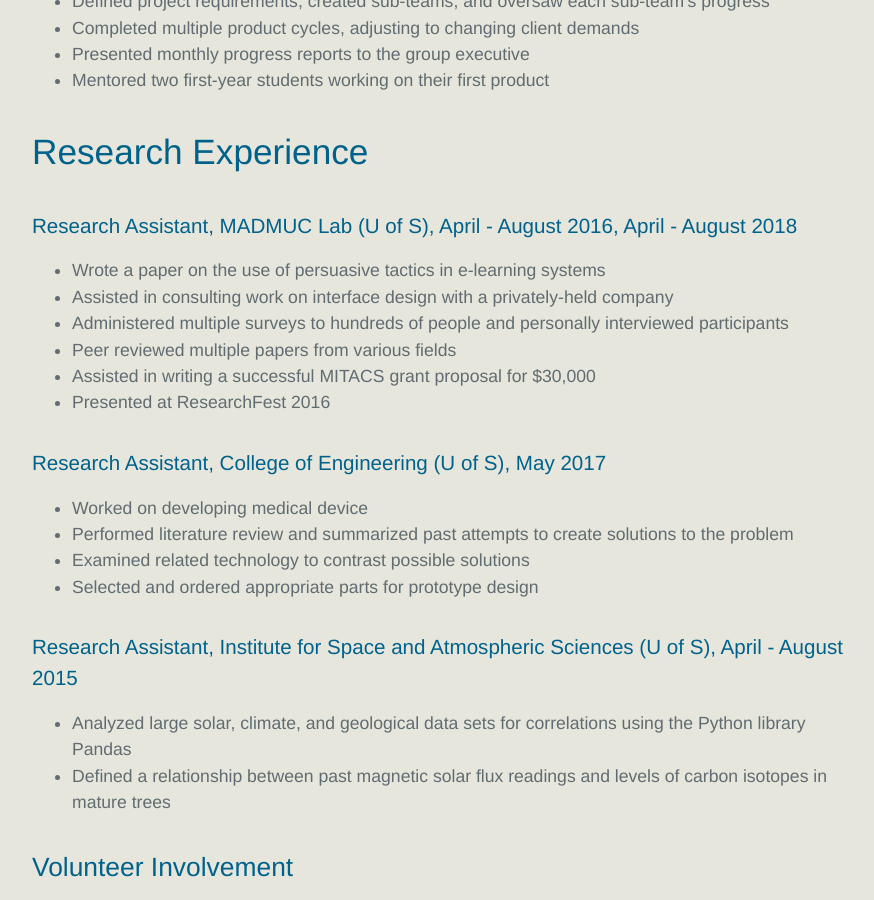
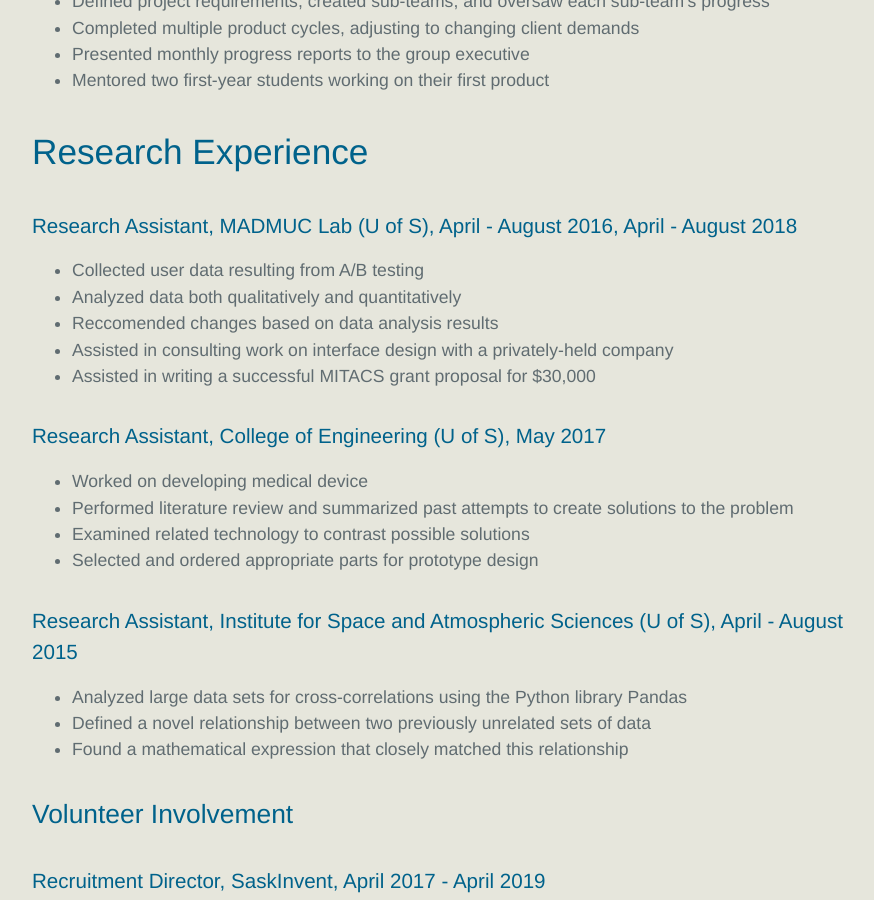
Before and after one commit to yashukla/yashukla.github.io, a Jekyll site: the page built from cv/index.html, in a window 1280 px wide and 900 px high, scrolled down 900 px. Shown: the whole window, without its empty margins (192-1066 px from the left). Built offline with Jekyll 4.4.1, drawn with Linux system fonts in a browser that asks for light colours.

Commit message:
Content Update
Minor content update to CV page for accuracy.

```diff
--- a/cv/index.html
+++ b/cv/index.html
@@ -44,12 +44,11 @@ title: My CV
 <h3>Research Assistant, MADMUC Lab (U of S), April - August 2016, April - August 2018 </h3>
 
 <ul>
-  <li>Wrote a paper on the use of persuasive tactics in e-learning systems</li>
+  <li>Collected user data resulting from A/B testing</li>
+  <li>Analyzed data both qualitatively and quantitatively</li>
+  <li>Reccomended changes based on data analysis results</li>
   <li>Assisted in consulting work on interface design with a privately-held company</li>
-  <li>Administered multiple surveys to hundreds of people and personally interviewed participants</li>
-  <li>Peer reviewed multiple papers from various fields</li>
   <li>Assisted in writing a successful MITACS grant proposal for $30,000</li>
-  <li>Presented at ResearchFest 2016</li>
 </ul>
 
 
@@ -66,8 +65,9 @@ title: My CV
 <h3>Research Assistant, Institute for Space and Atmospheric Sciences (U of S), April - August 2015 </h3>
 
 <ul>
-  <li>Analyzed large solar, climate, and geological data sets for correlations using the Python library Pandas</li>
-  <li>Defined a relationship between past magnetic solar flux readings and levels of carbon isotopes in mature trees</li>
+  <li>Analyzed large data sets for cross-correlations using the Python library Pandas</li>
+  <li>Defined a novel relationship between two previously unrelated sets of data</li>
+  <li>Found a mathematical expression that closely matched this relationship</li>
 </ul>
 
 
```
